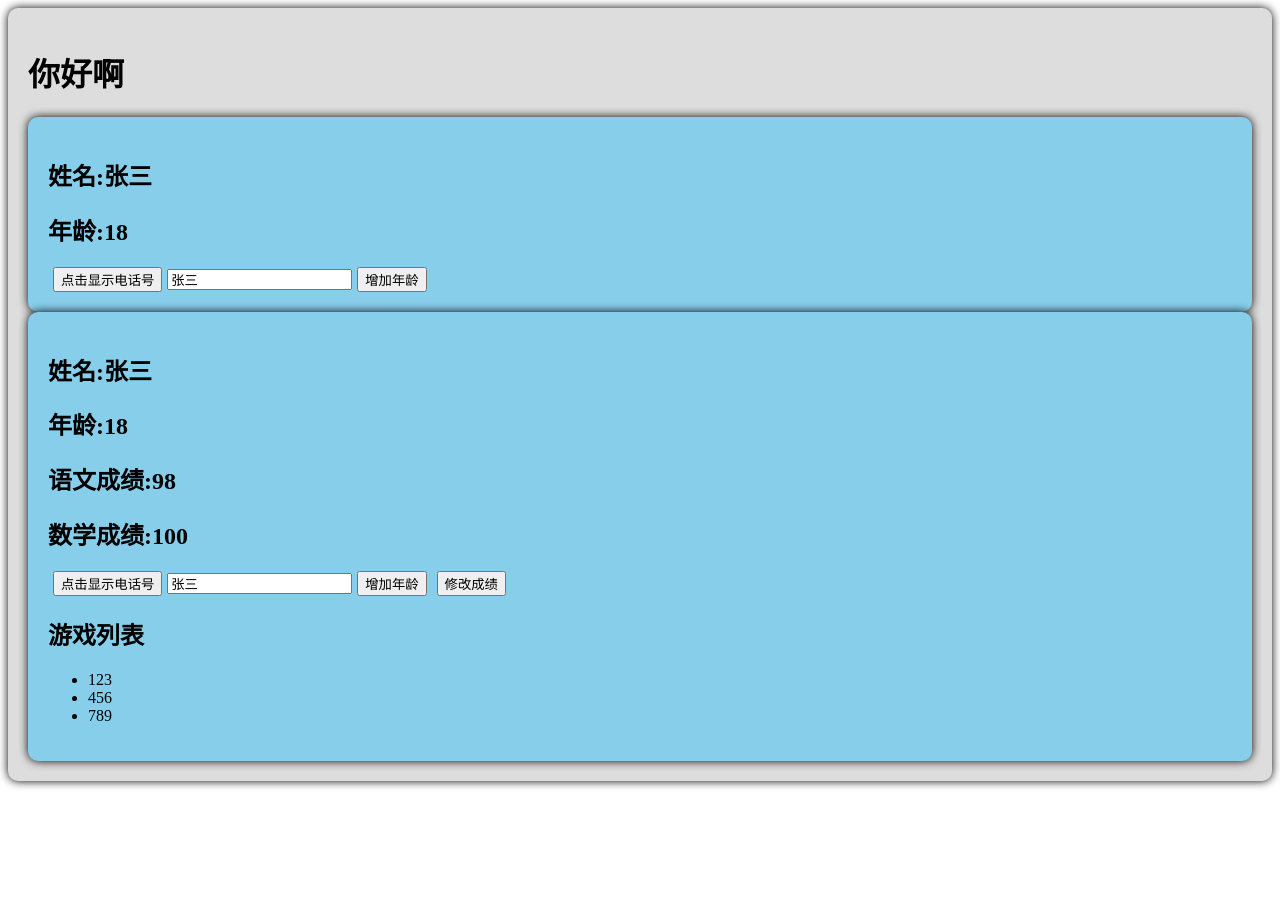
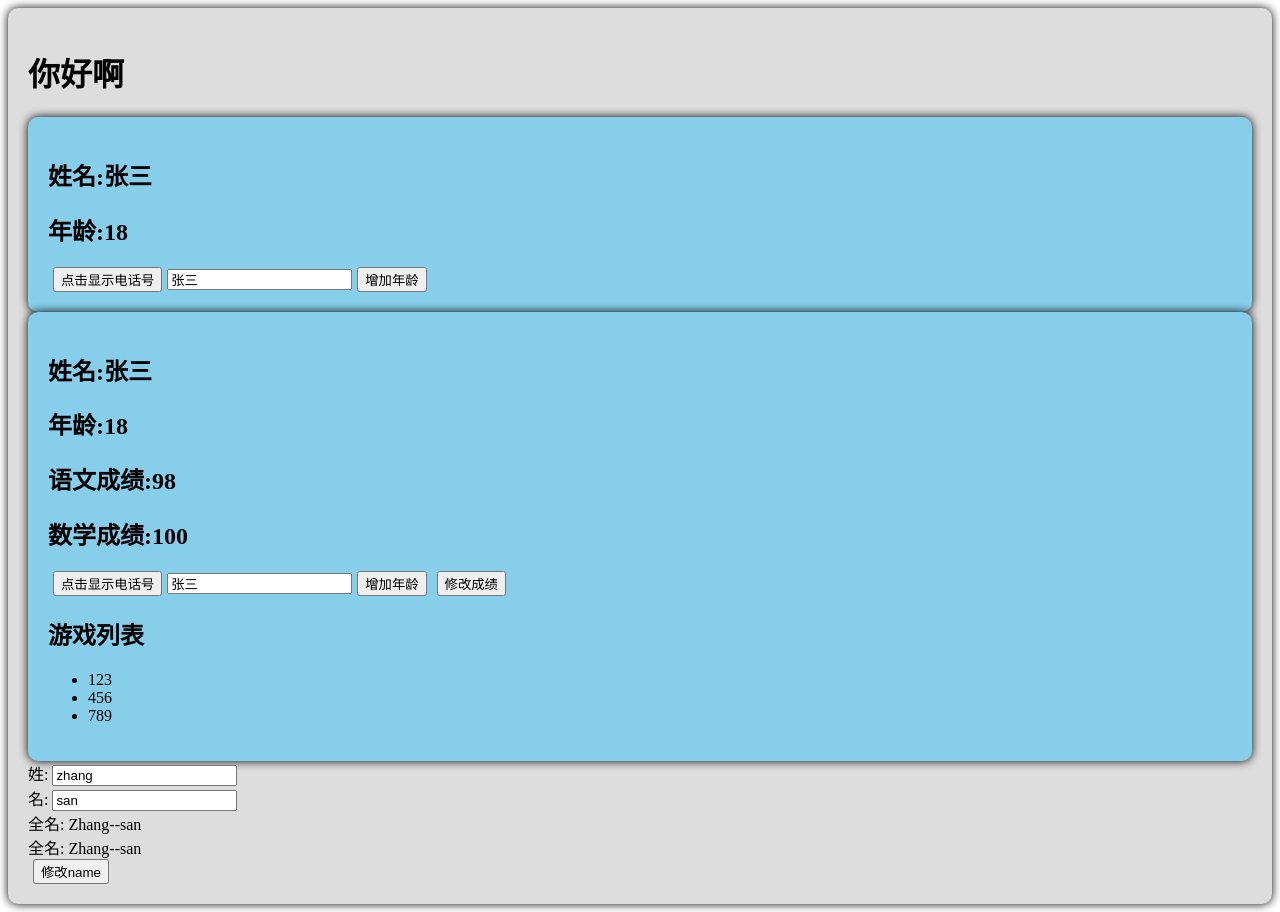
Before and after one commit to MUDS7/vueLearning, a Vue app: page / in a window 1280 px wide. Before the commit the page ends 800 px from the top, so only its background shows below. Built offline with nearby package versions, Linux system fonts and the light colour scheme; the HTML template or start-up script is replaced by a standard one.

Commit message:
computed函数

```diff
--- a/src/App.vue
+++ b/src/App.vue
@@ -4,16 +4,19 @@
       <h1>你好啊</h1>
       <Person/>
       <person_setup/>
+      <person_computed/>
     </div>
 </template>
 
-<script lang="ts">
+<script lang="ts" setup>
   import Person from './components/person.vue';
   import person_setup from './components/person_setup.vue';
-  export default {
-    name:'App',
-    components: { Person,person_setup },
-  }
+  import person_computed from './components/person_computed.vue';
+
+
+
+
+
 </script>
 
 <style scoped>
--- /dev/null
+++ b/src/components/person_computed.vue
@@ -0,0 +1,38 @@
+<template>
+    姓: <input type="text" v-model="firstName">
+    <br>
+    名: <input type="text" v-model="lastName">
+    <br>
+    全名: <span>{{  fullName }}</span>
+    <br>
+    全名: <span>{{  fullNameModify }}</span>
+    <br>
+    <button @click="changeName">修改name</button>
+</template>
+
+<script lang="ts" setup>
+import { computed, ref } from 'vue';
+
+    let firstName = ref('zhang')
+    let lastName = ref('san')
+
+    // 该写法fullName为只读
+    let fullName = computed(() => {
+        return firstName.value.slice(0,1).toUpperCase() + firstName.value.slice(1) + '--' + lastName.value
+    })
+
+    let fullNameModify = computed({
+        get() {
+            return firstName.value.slice(0,1).toUpperCase() + firstName.value.slice(1) + '--' + lastName.value
+        },
+        set(v) {
+            console.log("fullNameModify set")
+            lastName.value = v
+        }
+    })
+
+    // 此事件并为修改fullNameModify的值，而是将值传入了fullNameModigy computed函数的set方法
+    function changeName() {
+        fullNameModify.value = 'li'
+    }
+</script>
```
